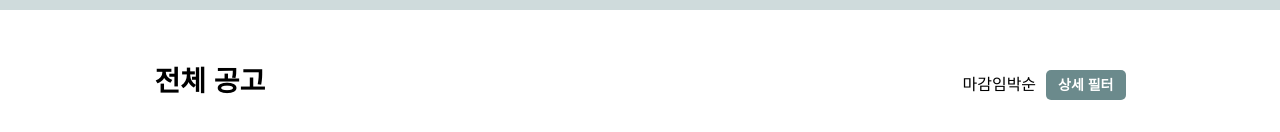
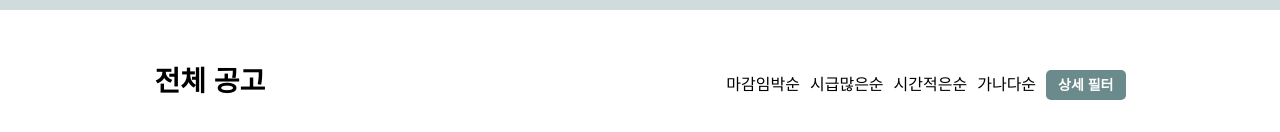
Before and after one commit to Party-Time-Job/Party-Time-Job, a Next.js app: page /notice in a window 1280 px wide. Shown: the part 516-648 px from the top of the page. Built offline with nearby package versions, Linux system fonts and the light colour scheme; a web font is replaced by a local one.

Commit message:
feat: 공고 리스트 정렬 기능

```diff
--- a/src/entities/Notice/NoticeList.tsx
+++ b/src/entities/Notice/NoticeList.tsx
@@ -1,4 +1,7 @@
+'use client';
+
 import Link from 'next/link';
+import { useState } from 'react';
 import Post from '../Post/Post';
 import NoticeListHeader from './NoticeListHeader';
 
@@ -21,7 +24,13 @@ const NoticeList = ({
   searchValue,
   noticeItemList,
 }: Props) => {
-  // TODO(이시열) : Button component 적용, 페이지네이션, 전체 공고 list 받아오기
+  // TODO(이시열) : Button component 적용, 페이지네이션
+  const [itemList, setItemList] = useState(noticeItemList);
+
+  const updateItemList = (sortedList: Notice[]) => {
+    setItemList(sortedList);
+  };
+
   const updateNoticeCategory = (value: string) => {
     if (value === 'all') {
       return (
@@ -47,15 +56,21 @@ const NoticeList = ({
     }
     return null;
   };
+
   return (
     <section className='flex items-center justify-center px-[12px] pb-[80px] pt-[40px] md:px-[32px] md:py-[60px] lg:px-0'>
       <div className='flex flex-col gap-4 md:w-[650px] md:gap-8 lg:w-[971px]'>
         <div className='flex w-full flex-col items-start gap-4 md:flex-row md:justify-between'>
           {updateNoticeCategory(category)}
-          {category !== 'recent' ? <NoticeListHeader /> : null}
+          {category !== 'recent' ? (
+            <NoticeListHeader
+              updateItemList={updateItemList}
+              itemList={itemList}
+            />
+          ) : null}
         </div>
         <div className='grid grid-cols-2 grid-rows-3 gap-x-2 gap-y-4 md:gap-x-[14px] md:gap-y-[32px] lg:grid-cols-3 lg:grid-rows-2'>
-          {noticeItemList.map(notice => {
+          {itemList.map(notice => {
             return (
               <Link
                 key={notice.item.id}
--- a/src/entities/Notice/NoticeListHeader.tsx
+++ b/src/entities/Notice/NoticeListHeader.tsx
@@ -2,15 +2,40 @@
 
 import { useState } from 'react';
 import Filter from '@/features/Filter/Filter';
+import SortButton from '@/features/Sort/SortButton';
 
-const NoticeListHeader = () => {
+interface Props {
+  itemList: Notice[];
+  updateItemList: (sortedList: Notice[]) => void;
+}
+
+const NoticeListHeader = ({ itemList, updateItemList }: Props) => {
   const [isToggle, setIsToggle] = useState(false);
   const handleToggle = () => {
     setIsToggle(prev => !prev);
   };
   return (
     <div className='flex gap-[10px]'>
-      <button type='button'>마감임박순</button>
+      <SortButton
+        category='마감임박순'
+        updateItemList={updateItemList}
+        itemList={itemList}
+      />
+      <SortButton
+        category='시급많은순'
+        updateItemList={updateItemList}
+        itemList={itemList}
+      />
+      <SortButton
+        category='시간적은순'
+        updateItemList={updateItemList}
+        itemList={itemList}
+      />
+      <SortButton
+        category='가나다순'
+        updateItemList={updateItemList}
+        itemList={itemList}
+      />
       <div className='md:relative'>
         <button
           type='button'
--- /dev/null
+++ b/src/features/Sort/SortButton.tsx
@@ -0,0 +1,41 @@
+import {
+  sortByDeadline,
+  sortByHourlyPay,
+  sortByWorkHour,
+  sortByWord,
+} from './utils/sortNotice.ts';
+
+interface Props {
+  category: '마감임박순' | '시급많은순' | '시간적은순' | '가나다순';
+  itemList: Notice[];
+  updateItemList: (sortedList: Notice[]) => void;
+}
+
+const SortButton = ({ category, itemList, updateItemList }: Props) => {
+  const sortItemList = () => {
+    if (category === '마감임박순') {
+      const newList = sortByDeadline(itemList);
+      return newList;
+    }
+    if (category === '시급많은순') {
+      const newList = sortByHourlyPay(itemList);
+      return newList;
+    }
+    if (category === '시간적은순') {
+      const newList = sortByWorkHour(itemList);
+      return newList;
+    }
+    if (category === '가나다순') {
+      const newList = sortByWord(itemList);
+      return newList;
+    }
+    return itemList;
+  };
+  const handleSortClick = () => {
+    const sortedList = sortItemList();
+    updateItemList(sortedList);
+  };
+  return <button onClick={handleSortClick}>{category}</button>;
+};
+
+export default SortButton;
--- /dev/null
+++ b/src/features/Sort/utils/sortNotice.ts
@@ -0,0 +1,29 @@
+export const sortByDeadline = (list: Notice[]) => {
+  const newList = [...list].sort((a, b) => {
+    const startA = new Date(a.item.startsAt).getTime();
+    const startB = new Date(b.item.startsAt).getTime();
+    return startA - startB;
+  });
+  return newList;
+};
+
+export const sortByHourlyPay = (list: Notice[]) => {
+  const newList = [...list].sort((a, b) => {
+    return b.item.hourlyPay - a.item.hourlyPay;
+  });
+  return newList;
+};
+
+export const sortByWorkHour = (list: Notice[]) => {
+  const newList = [...list].sort((a, b) => {
+    return a.item.workhour - b.item.workhour;
+  });
+  return newList;
+};
+
+export const sortByWord = (list: Notice[]) => {
+  const newList = [...list].sort((a, b) => {
+    return a.item.shop.item.name.localeCompare(b.item.shop.item.name);
+  });
+  return newList;
+};
```
